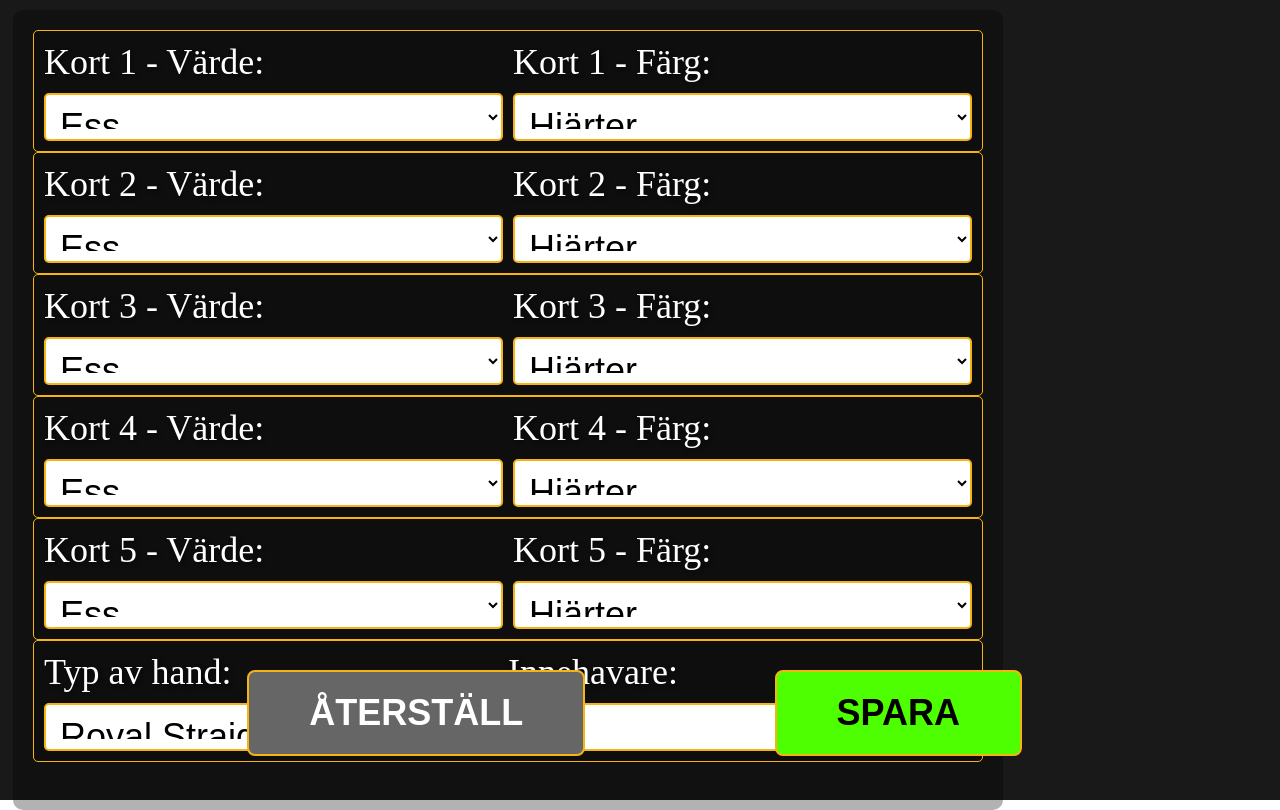
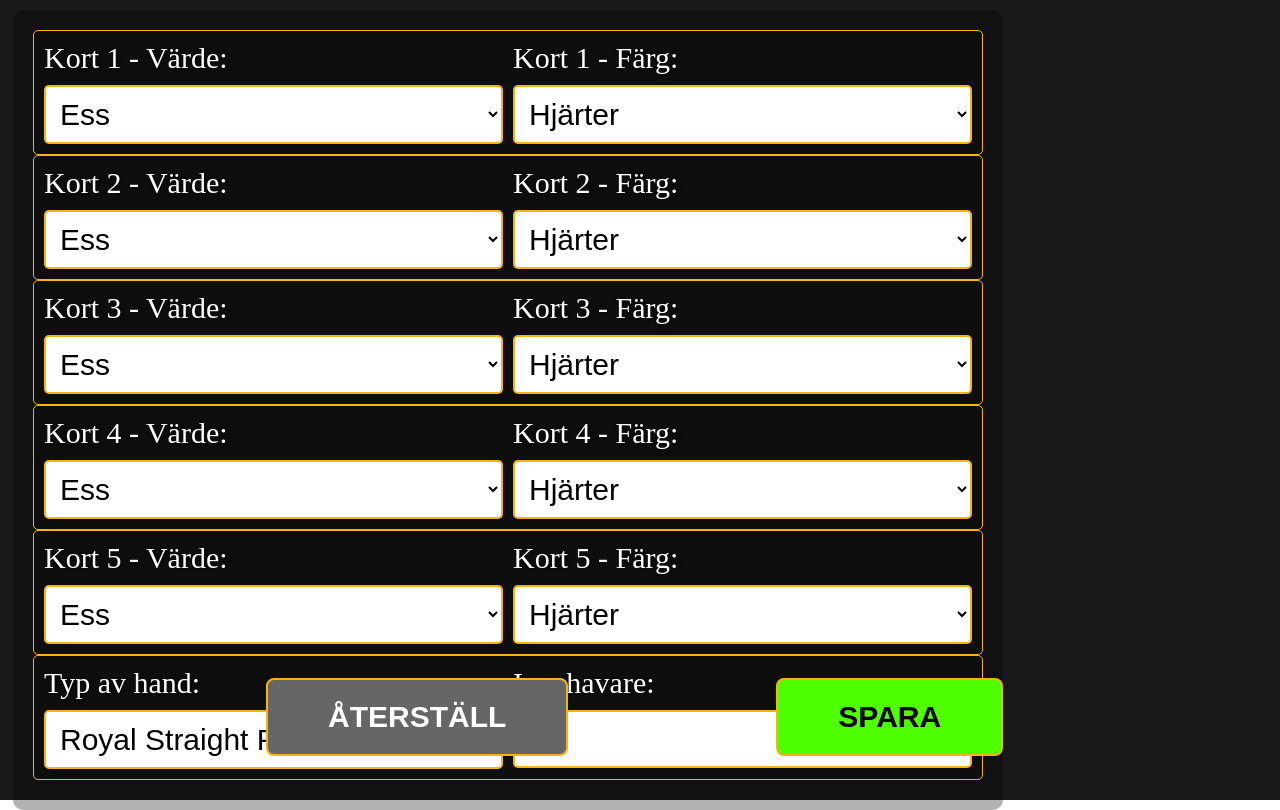
Before and after one commit to mcfrojd/high_hand, a plain HTML site: page admin.html in a window 1280 px wide. Drawn offline with Linux system fonts and the light colour scheme; no server answers.

Commit message:
smaller fonts

```diff
--- a/css/admin.css
+++ b/css/admin.css
@@ -38,13 +38,12 @@ body::before {
 
 select {
     padding: 10px;
-    font-size: min(4dvw, 36px);
+    font-size: min(3dvw, 30px);
     border-radius: 5px;
     background-color: white;
     color: black;
     border: 2px solid #f5b411;
     cursor: pointer;
-    height: 3rem;
 }
 
 select:hover {
@@ -52,7 +51,7 @@ select:hover {
 }
 
 label {
-    font-size: min(4dvw, 36px);
+    font-size: min(3dvw, 30px);
     color: white;
     text-shadow: 2px 2px 4px rgba(0, 0, 0, 0.5);
 }
@@ -66,7 +65,7 @@ label {
 
 .card-block-title {
     color: white;
-    font-size: min(4dvw, 36px);
+    font-size: min(3dvw, 30px);
     margin-bottom: 15px;
     text-align: center;
     text-shadow: 2px 2px 4px rgba(0, 0, 0, 0.5);
@@ -94,11 +93,10 @@ label {
 
 .player-input {
     padding: 10px;
-    font-size: min(4dvw, 36px);
+    font-size: min(3dvw, 30px);
     border-radius: 5px;
     border: 2px solid #f5b411;
     background: white;
-    height: 1.5rem;
 }
 
 .admin-button-container {
@@ -117,7 +115,7 @@ label {
     color: rgb(0, 0, 0);
     border: 2px solid #f5b411;
     padding: 20px 60px;
-    font-size: min(4dvw, 36px);
+    font-size: min(3dvw, 30px);
     border-radius: 8px;
     cursor: pointer;
     text-transform: uppercase;
@@ -140,7 +138,7 @@ label {
     color: white;
     border: 2px solid #f5b411;
     padding: 20px 60px;
-    font-size: min(4dvw, 36px);
+    font-size: min(3dvw, 30px);
     border-radius: 8px;
     cursor: pointer;
     text-transform: uppercase;
```
